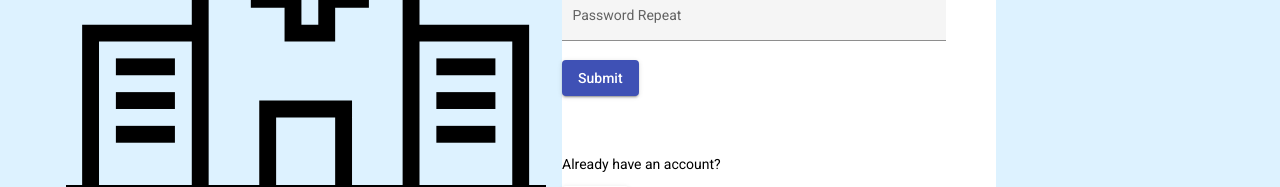
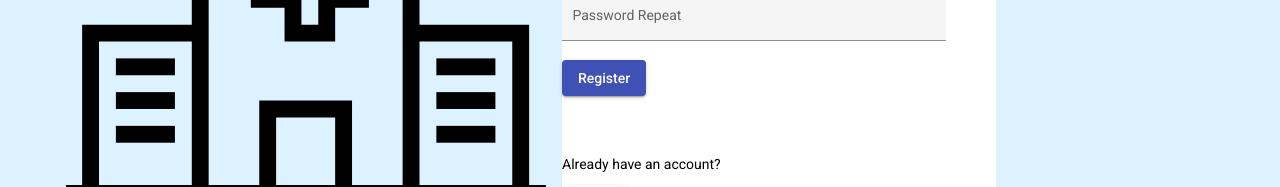
Before and after one commit to nnabse/doctors-frontend-angular, an Angular app: page / in a window 1280 px wide. Shown: the part 348-535 px from the top of the page. Built offline with nearby package versions, Linux system fonts and the light colour scheme.

Commit message:
button text fix

```diff
--- a/src/app/pages/auth/sign-in/sign-in.component.html
+++ b/src/app/pages/auth/sign-in/sign-in.component.html
@@ -16,7 +16,7 @@
             <input matInput type="password" />
           </mat-form-field>
           <div class="form_submit">
-            <button mat-raised-button color="primary">Submit</button>
+            <button mat-raised-button color="primary">Login</button>
             <div class="form_login_link">
               <p class="form_login_link">Not registered yet?<br /></p>
               <a
--- a/src/app/pages/auth/sign-up/sign-up.component.html
+++ b/src/app/pages/auth/sign-up/sign-up.component.html
@@ -19,7 +19,7 @@
             <input matInput type="password" />
           </mat-form-field>
           <div class="form_submit">
-            <button mat-raised-button color="primary">Submit</button>
+            <button mat-raised-button color="primary">Register</button>
             <div class="form_login_link">
               <p class="form_login_link">Already have an account? <br /></p>
               <a
```
